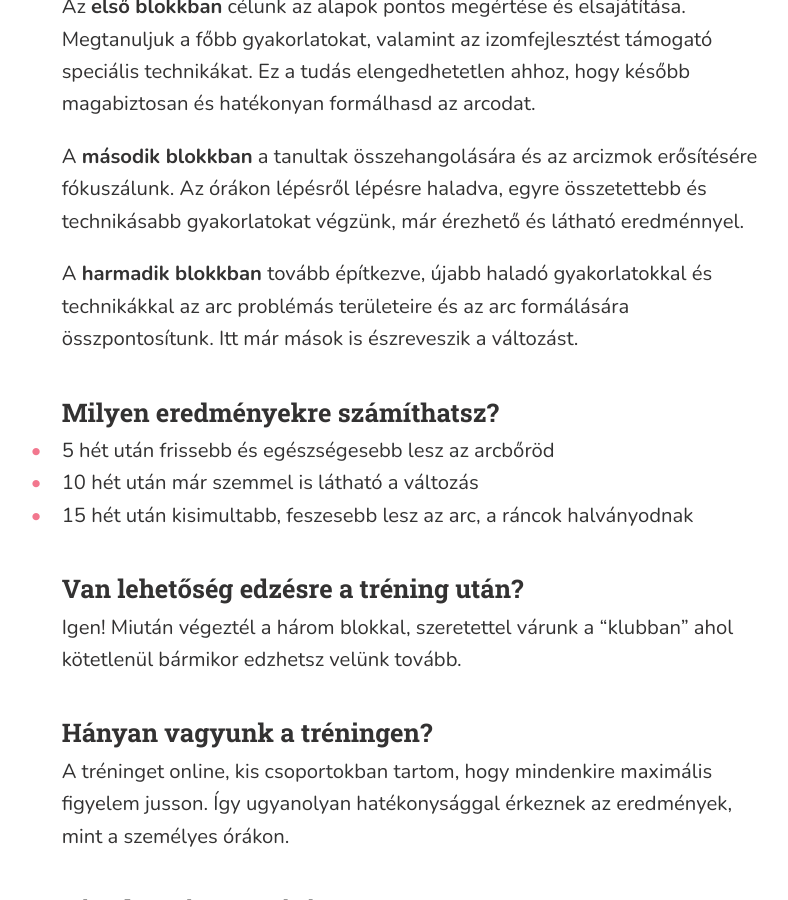
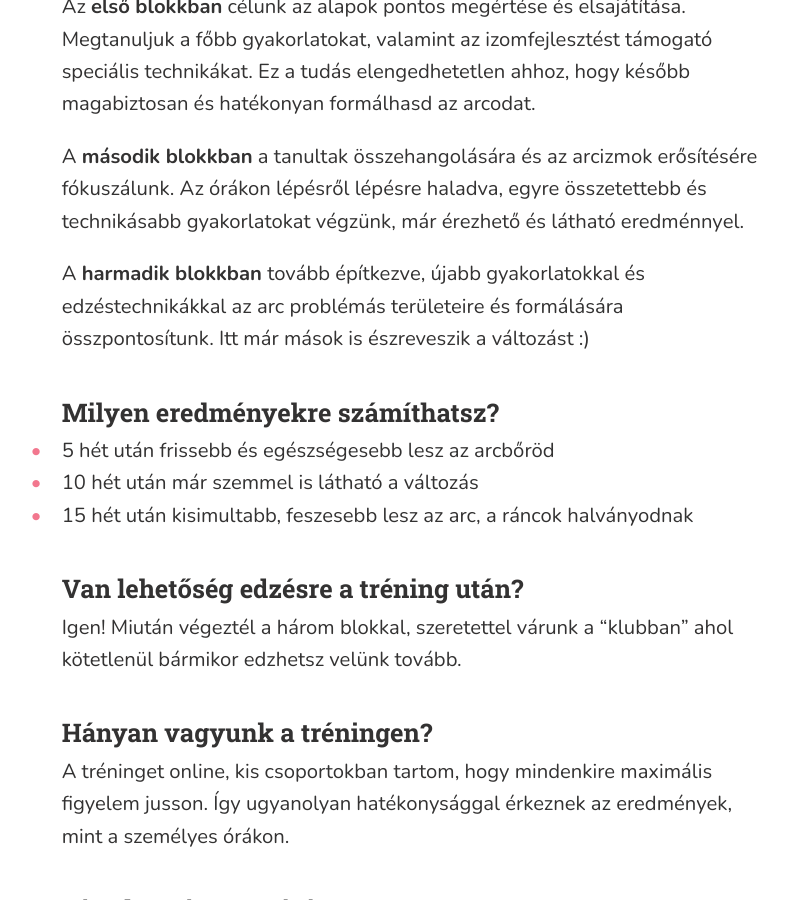
Before and after one commit to monikamudra/arctorna, a Jekyll site: the page built from trening.md, in a window 1280 px wide and 900 px high, scrolled down 871 px. Shown: the whole window, without its empty margins (224-1012 px from the left). Built offline with Jekyll 4.4.1, drawn with Linux system fonts in a browser that asks for light colours.

Commit message:
Update training text

```diff
--- a/_includes/training-details.md
+++ b/_includes/training-details.md
@@ -6,7 +6,7 @@ Az **első blokkban** célunk az alapok pontos megértése és elsajátítása.
 
 A **második blokkban** a tanultak összehangolására és az arcizmok erősítésére fókuszálunk. Az órákon lépésről lépésre haladva, egyre összetettebb és technikásabb gyakorlatokat végzünk, már érezhető és látható eredménnyel.
 
-A **harmadik blokkban** tovább építkezve, újabb haladó gyakorlatokkal és technikákkal az arc problémás területeire és az arc formálására összpontosítunk. Itt már mások is észreveszik a változást.
+A **harmadik blokkban** tovább építkezve, újabb gyakorlatokkal és edzéstechnikákkal az arc problémás területeire és formálására összpontosítunk. Itt már mások is észreveszik a változást :)
 
 ### Milyen eredményekre számíthatsz?
 
```
